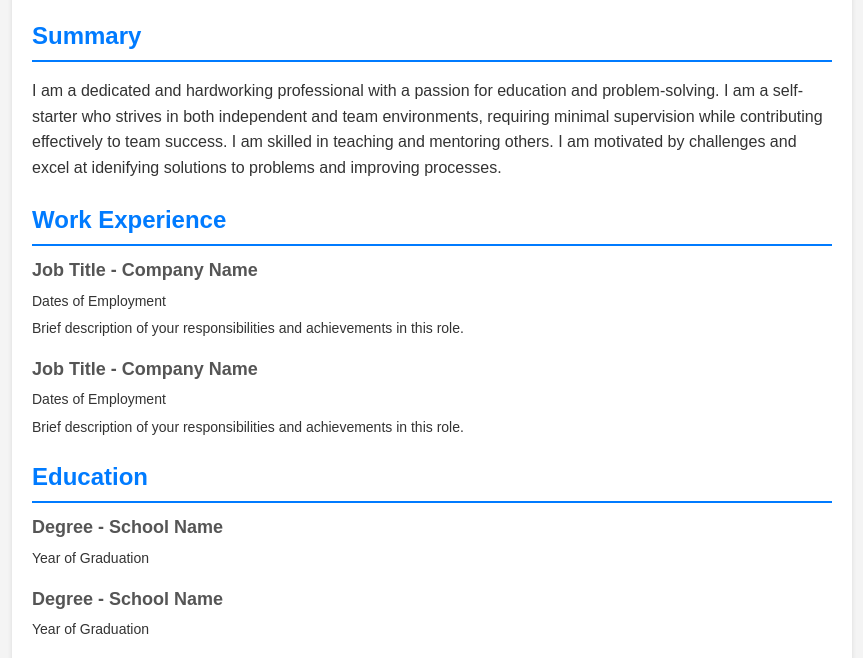
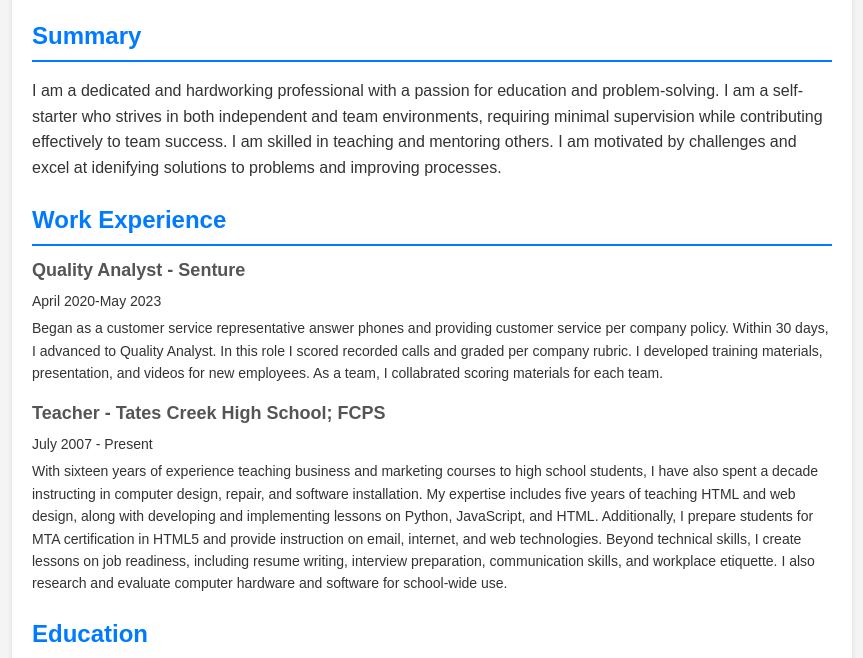
Before and after one commit to MzOutland/MzOutland.github.io, a plain HTML site: page index.html in a window 1280 px wide. Shown: the part 124-782 px from the top of the page, without its empty margins (208-1071 px from the left). Drawn offline with Linux system fonts and the light colour scheme.

Commit message:
work experience

```diff
--- a/index.html
+++ b/index.html
@@ -97,19 +97,17 @@
             <section class="section">
                 <h2>Work Experience</h2>
                 <div class="item">
-                    <h3>Job Title - Company Name</h3>
-                    <p>Dates of Employment</p>
+                    <h3>Quality Analyst - Senture</h3>
+                    <p>April 2020-May 2023</p>
                     <p>
-                        Brief description of your responsibilities and
-                        achievements in this role.
+                        Began as a customer service representative answer phones and providing customer service per company policy. Within 30 days, I advanced to Quality Analyst. In this role I scored recorded calls and graded per company rubric. I developed training materials, presentation, and videos for new employees. As a team, I collabrated scoring materials for each team.
                     </p>
                 </div>
                 <div class="item">
-                    <h3>Job Title - Company Name</h3>
-                    <p>Dates of Employment</p>
+                    <h3>Teacher - Tates Creek High School; FCPS</h3>
+                    <p>July 2007 - Present</p>
                     <p>
-                        Brief description of your responsibilities and
-                        achievements in this role.
+                        With sixteen years of experience teaching business and marketing courses to high school students, I have also spent a decade instructing in computer design, repair, and software installation. My expertise includes five years of teaching HTML and web design, along with developing and implementing lessons on Python, JavaScript, and HTML. Additionally, I prepare students for MTA certification in HTML5 and provide instruction on email, internet, and web technologies. Beyond technical skills, I create lessons on job readiness, including resume writing, interview preparation, communication skills, and workplace etiquette. I also research and evaluate computer hardware and software for school-wide use.
                     </p>
                 </div>
             </section>
```
